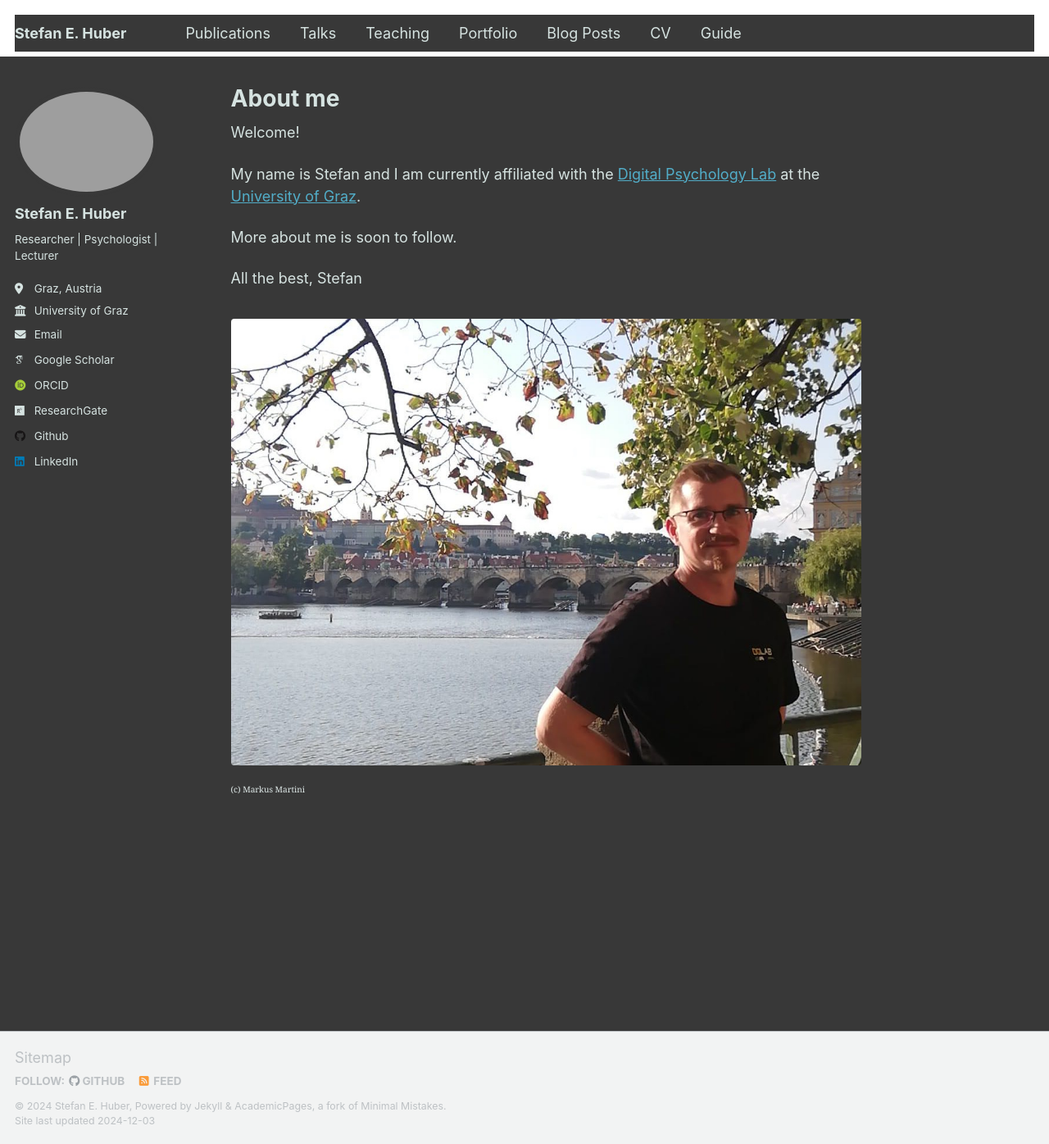
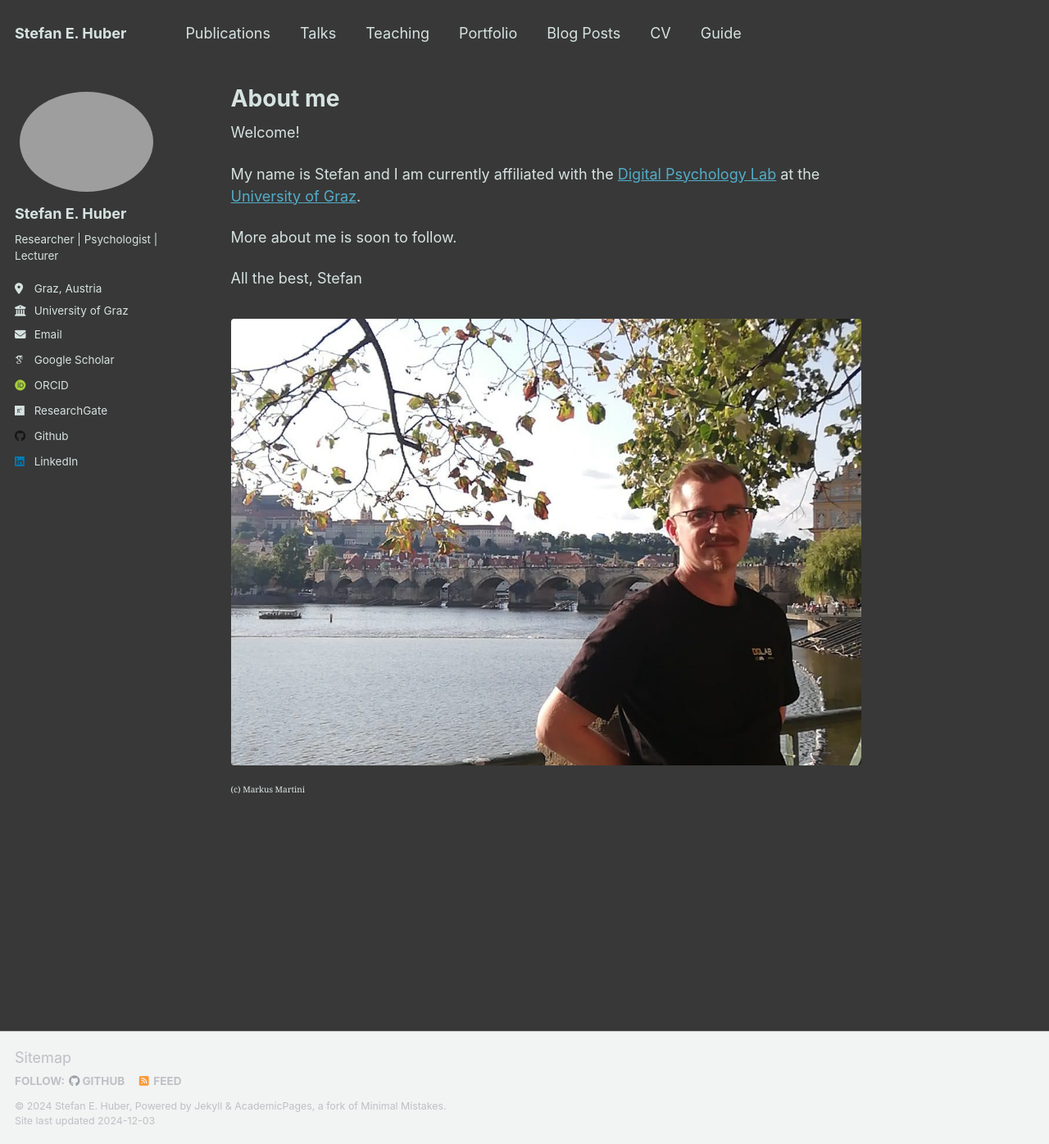
Before and after one commit to stefaneha/stefaneha.github.io, a Jekyll site: the page built from _pages/about.md, in a window 1280 px wide and 1396 px high. Shown: the whole window at 82% size. Built offline with Jekyll 4.4.1, drawn with Linux system fonts in a browser that asks for light colours; some web fonts are replaced.

Commit message:
Play around with header color.

```diff
--- a/_sass/_masthead.scss
+++ b/_sass/_masthead.scss
@@ -4,7 +4,7 @@
 
 .masthead {
   position: fixed;
-  background: white;
+  background: #383838;
   border-bottom: 1px solid $border-color;
   height: $masthead-height;
   top: 0;
```
